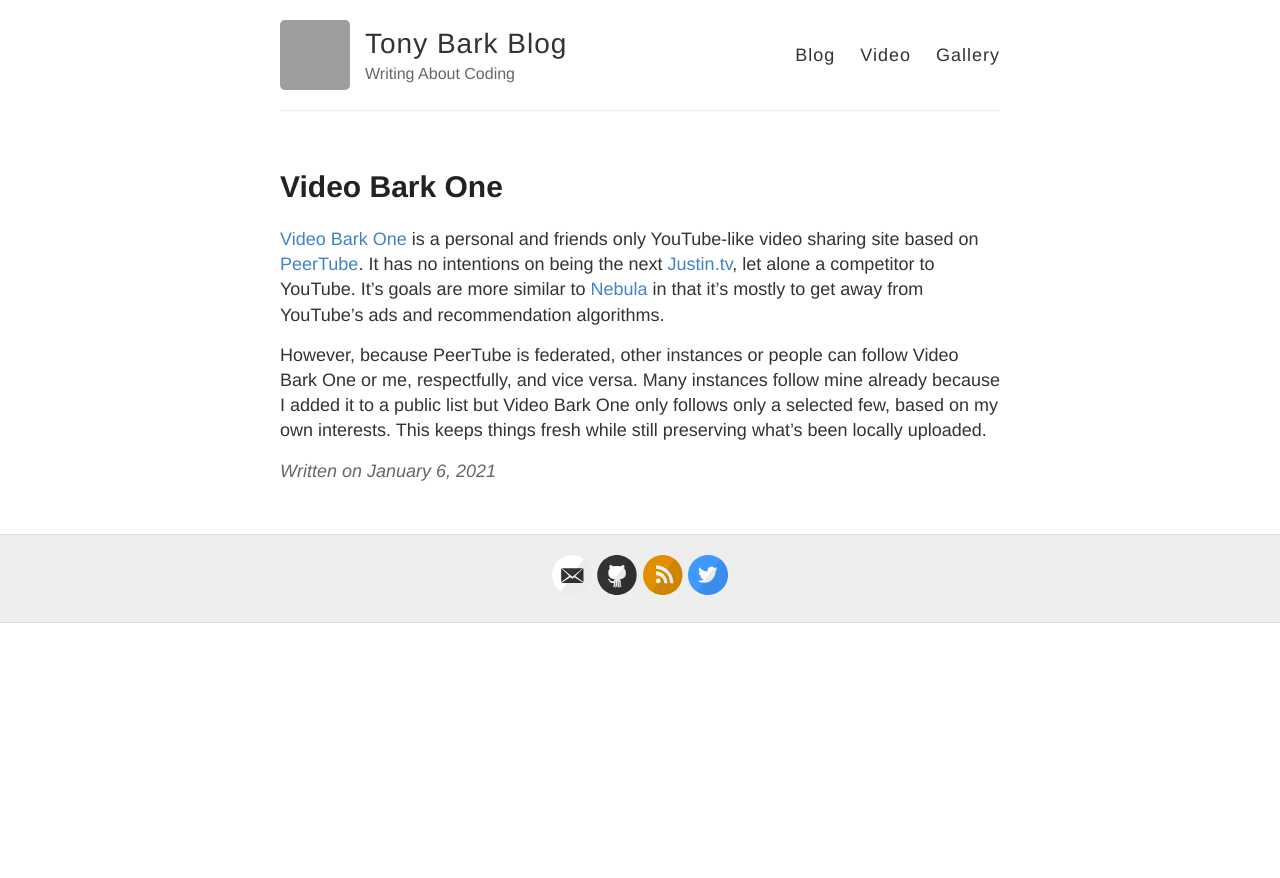
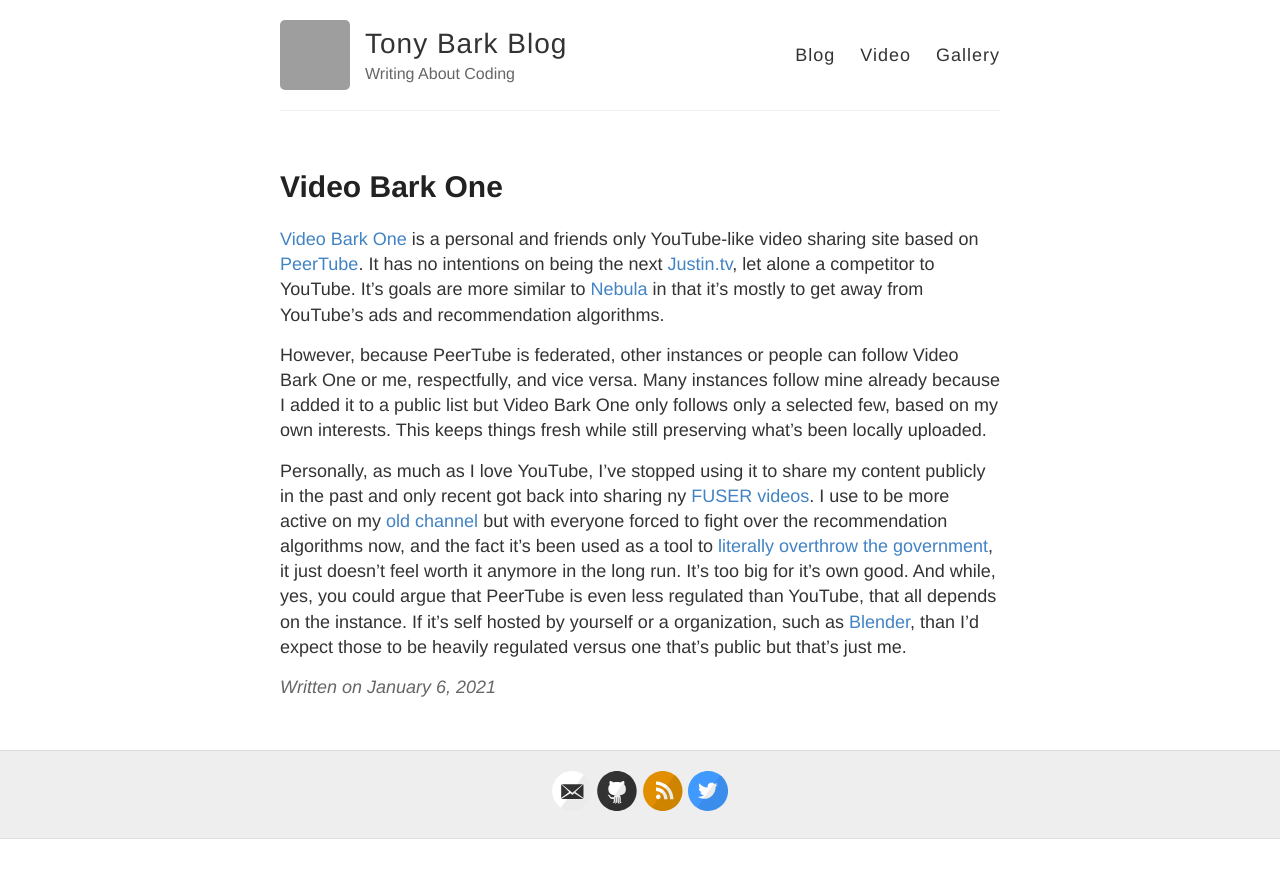
Before and after one commit to tonytins/blog, a Jekyll site: the page built from _posts/2021-1-6-lexington.md, in a window 1280 px wide. Shown: the top 878 px of the page. Built offline with Jekyll 4.4.1, drawn with Linux system fonts in a browser that asks for light colours; grey boxes are pictures that could not be loaded.

Commit message:
Expanded Video Bark One post

```diff
--- a/_posts/2021-1-6-lexington.md
+++ b/_posts/2021-1-6-lexington.md
@@ -7,4 +7,4 @@
 
 However, because PeerTube is federated, other instances or people can follow Video Bark One or me, respectfully, and vice versa. Many instances follow mine already because I added it to a public list but Video Bark One only follows only a selected few, based on my own interests. This keeps things fresh while still preserving what's been locally uploaded.
 
-<!-- Recently (and I do mean *recently*), PeerTube added support for live streaming. -->
+Personally, as much as I love YouTube, I've stopped using it to share my content publicly in the past and only recent got back into sharing ny [FUSER videos](https://www.youtube.com/playlist?list=PLVxacRvNidv_8JVGihhdC-2ehzaxrllmd). I use to be more active on my [old channel](https://www.youtube.com/c/zc456) but with everyone forced to fight over the recommendation algorithms now, and the fact it's been used as a tool to [literally overthrow the government](https://www.usatoday.com/story/tech/2021/01/09/trump-twitter-ban-rudy-giuliani-youtube-podcast-video-removed/6611765002/), it just doesn't feel worth it anymore in the long run. It's too big for it's own good. And while, yes, you could argue that PeerTube is even less regulated than YouTube, that all depends on the instance. If it's self hosted by yourself or a organization, such as [Blender](https://video.blender.org/), than I'd expect those to be heavily regulated versus one that's public but that's just me.
```
